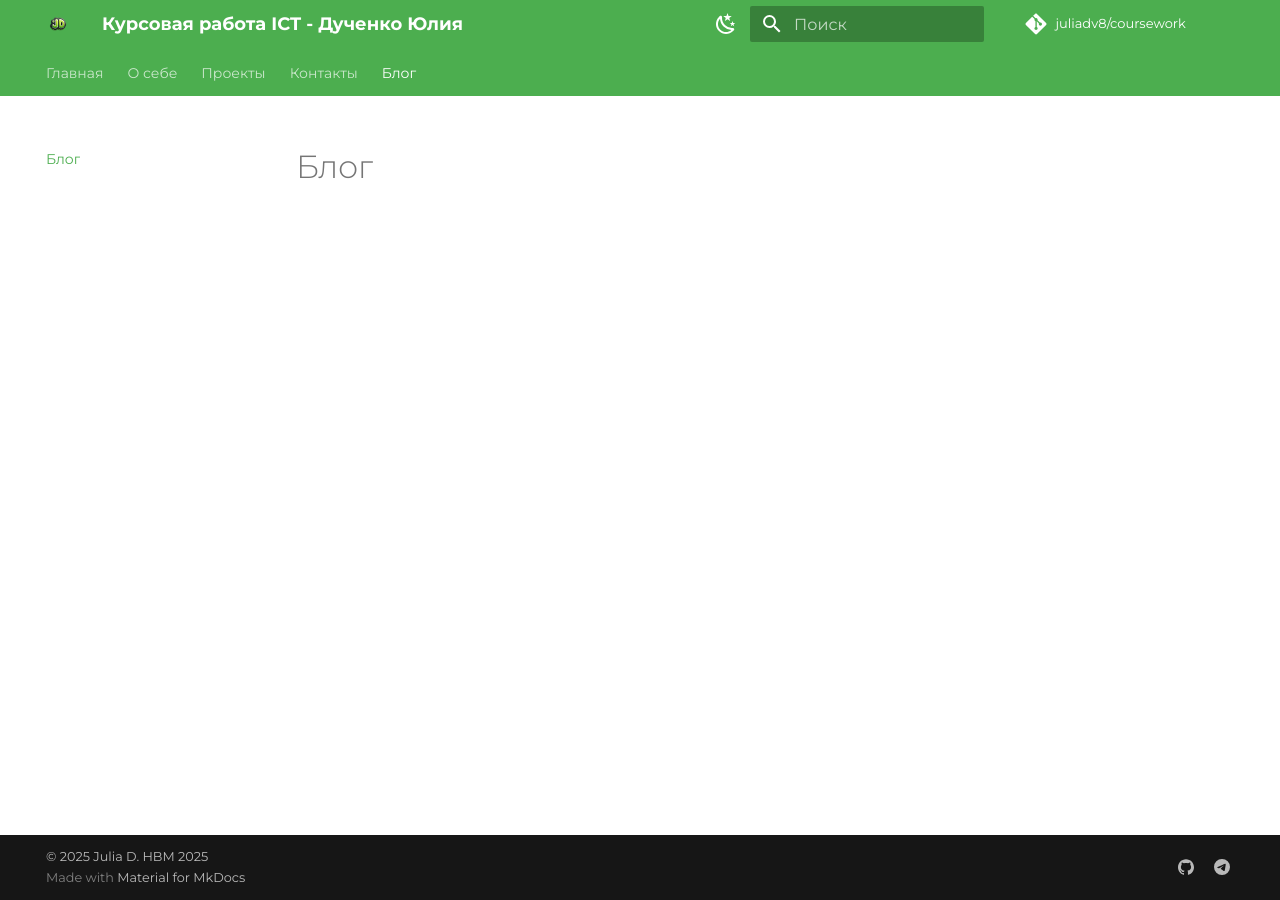
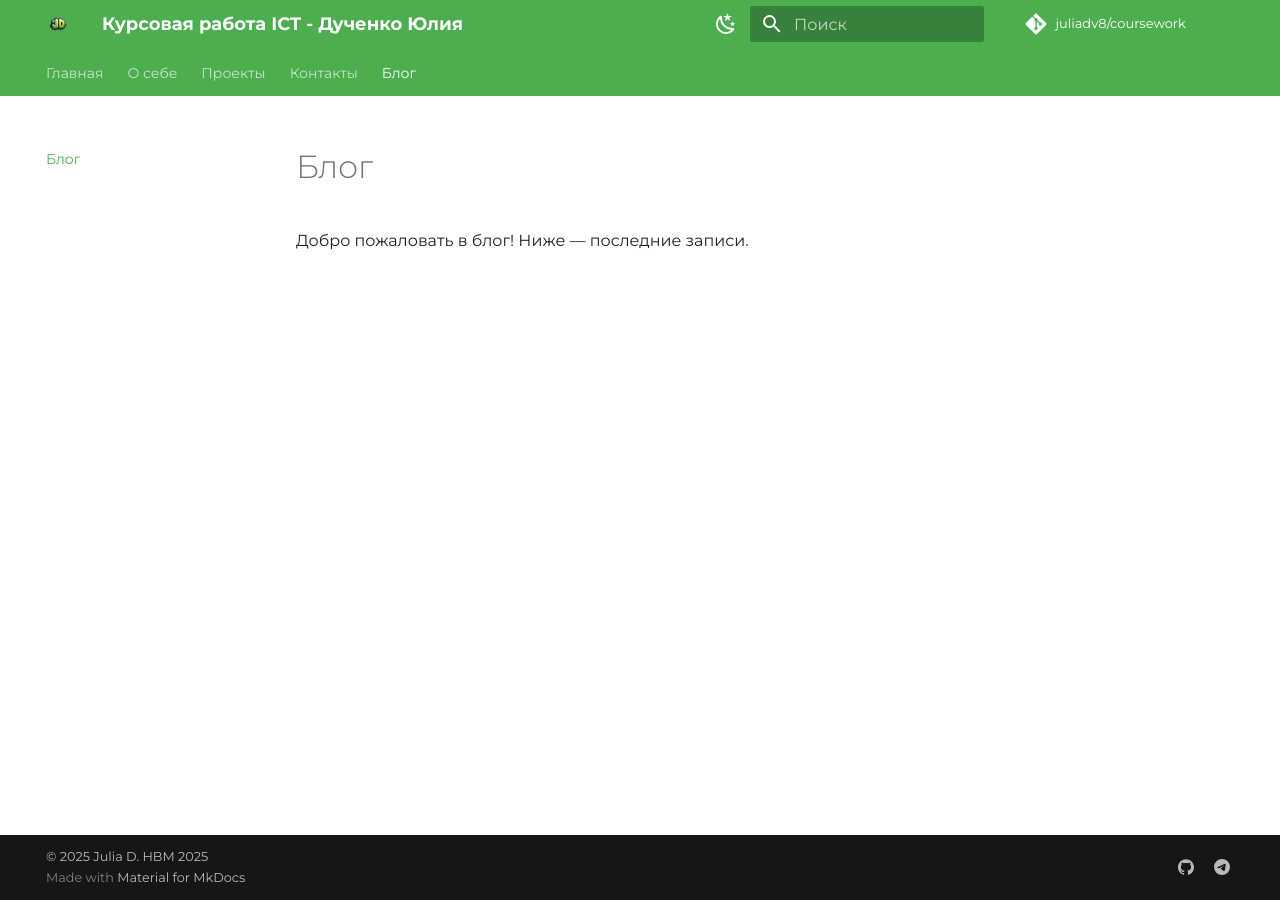
Before and after one commit to juliadv8/coursework, an MkDocs documentation site: the page built from docs/blog.md, in a window 1280 px wide. Built offline with MkDocs 1.6.1 and Material for MkDocs 9.7.7, drawn with Linux system fonts in a browser that asks for light colours; comment, search, counter and statistics services are not loaded.

Commit message:
Update blog.md

```diff
--- a/docs/blog.md
+++ b/docs/blog.md
@@ -1 +1,3 @@
 # Блог
+
+Добро пожаловать в блог! Ниже — последние записи.
```
